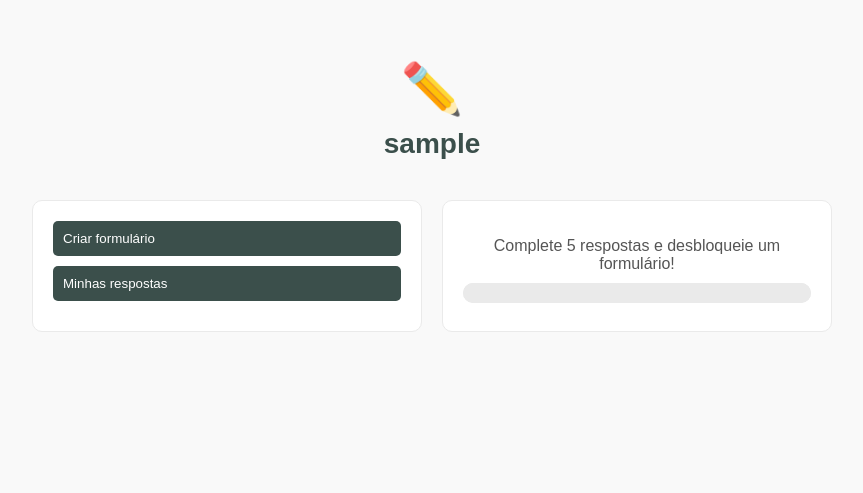
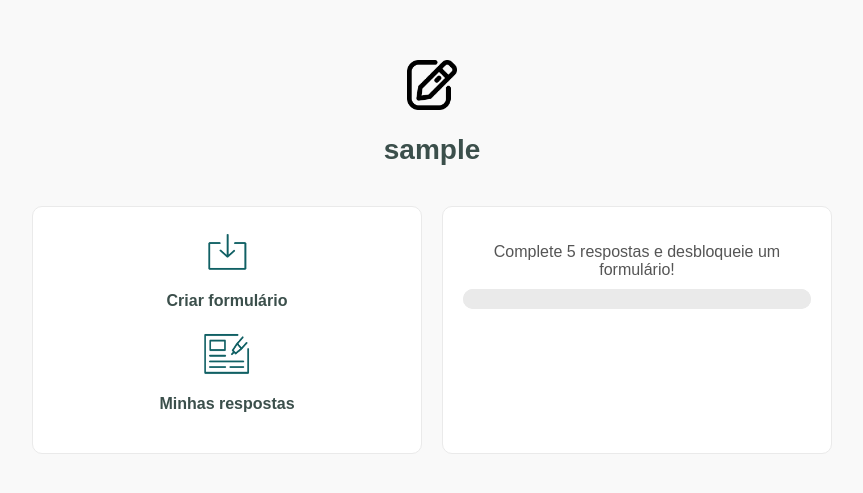
Before and after one commit to AgentTarik/Respostas_ja, a Django app: page /meu-perfil/ in a window 1280 px wide. Shown: the part 69-562 px from the top of the page, without its empty margins (208-1071 px from the left). Run offline with Django 5.2, Linux system fonts and the light colour scheme; the visitor is signed in with stand-in values (Sample User, id 1).

Commit message:
update perfil

```diff
--- a/hello_world/static/meu_perfil.css
+++ b/hello_world/static/meu_perfil.css
@@ -99,6 +99,37 @@ body, html {
     color: #555555;
 }
 
+
+/* Estilo dos ícones */
+/* Estilo dos ícones e links */
+.opcao {
+    display: flex;
+    flex-direction: column;
+    align-items: center;
+    margin-bottom: 20px;
+}
+
+.opcao-icon {
+    width: 50px;
+    height: 50px;
+    margin-bottom: 10px;
+}
+
+.opcao a {
+    text-decoration: none;
+    color: #3b4f4b; /* Cor do texto */
+    font-size: 16px;
+    font-weight: bold;
+    transition: color 0.3s ease;
+    margin-top: 5px;
+}
+
+.opcao a:hover {
+    color: #7b4adb; /* Cor do texto ao passar o mouse */
+    text-decoration: underline; /* Adiciona sublinhado ao passar o mouse */
+}
+
+
 progress {
     width: 100%;
     height: 20px;
--- a/respostasJa/templates/meu_perfil.html
+++ b/respostasJa/templates/meu_perfil.html
@@ -22,14 +22,23 @@
     <!-- Perfil -->
     <section class="perfil">
         <div class="perfil-header">
-            <div class="perfil-icon">✏️</div>
+            <img src="{% static 'img/lapis.png' %}" alt="Lapis" class="opcao-icon">
             <h1>{{ usuario.username }}</h1>
         </div>
         <div class="perfil-content">
+            <!-- Opções do Usuário -->
             <div class="perfil-opcoes">
-                <button class="opcao-btn">Criar formulário</button>
-                <button class="opcao-btn">Minhas respostas</button>
+                <div class="opcao">
+                    <img src="{% static 'img/criar.png' %}" alt="Criar formulário" class="opcao-icon">
+                    <a href="{% url 'meu-perfil' %}">Criar formulário</a>
+                </div>
+                <div class="opcao">
+                    <img src="{% static 'img/respostas.png' %}" alt="Minhas respostas" class="opcao-icon">
+                    <a href="{% url 'meu-perfil' %}">Minhas respostas</a>
+                </div>
             </div>
+
+            <!-- Progresso do Usuário -->
             <div class="perfil-progress">
                 <p>Complete 5 respostas e desbloqueie um formulário!</p>
                 <progress value="{{ usuario.quantidade_formularios_respondidos }}" max="5"></progress>
--- a/respostasJa/templates/sobre.html
+++ b/respostasJa/templates/sobre.html
@@ -15,7 +15,7 @@
         <nav class="navbar">
             <a href="{% url 'login' %}">Login</a>
             <a href="{% url 'register' %}">Registrar</a>
-            <a href="#">Meu perfil</a>
+            <a href="{% url 'meu-perfil'%}">Meu perfil</a>
         </nav>
     </header>
 
```
